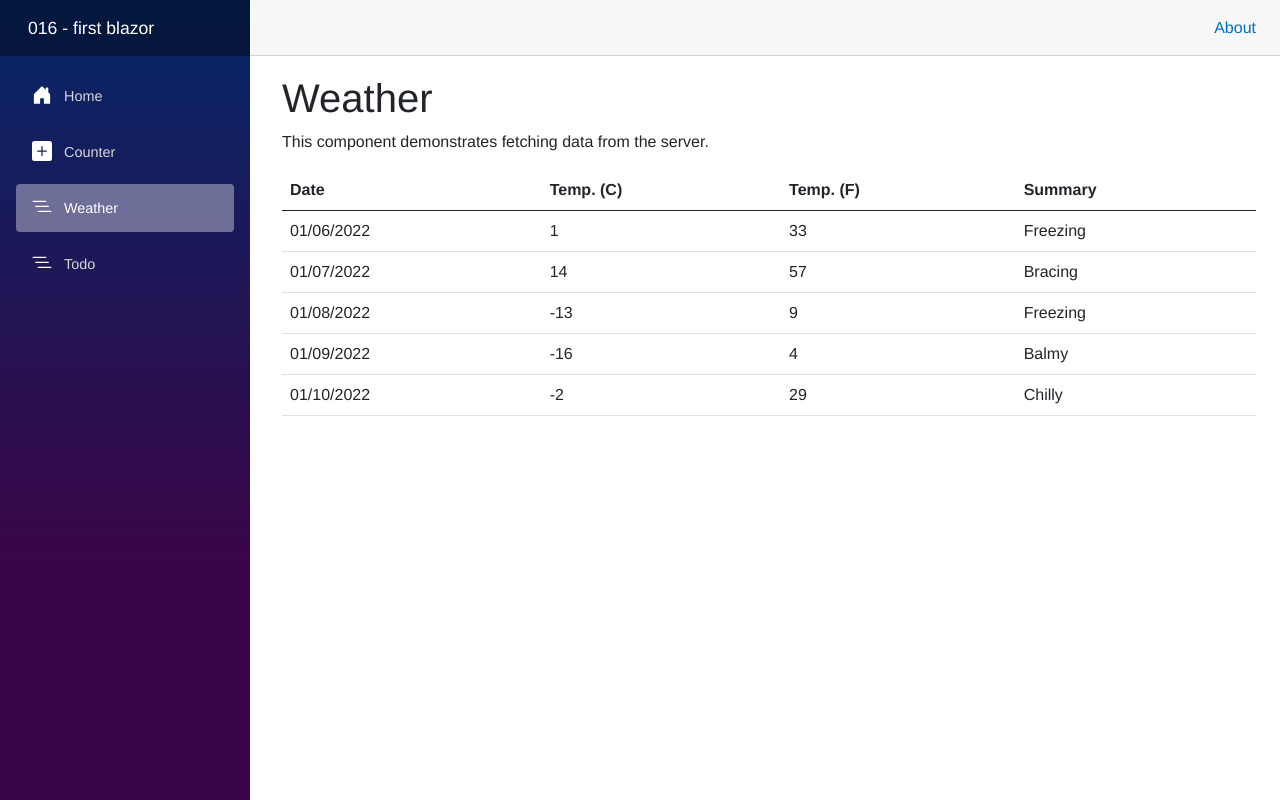
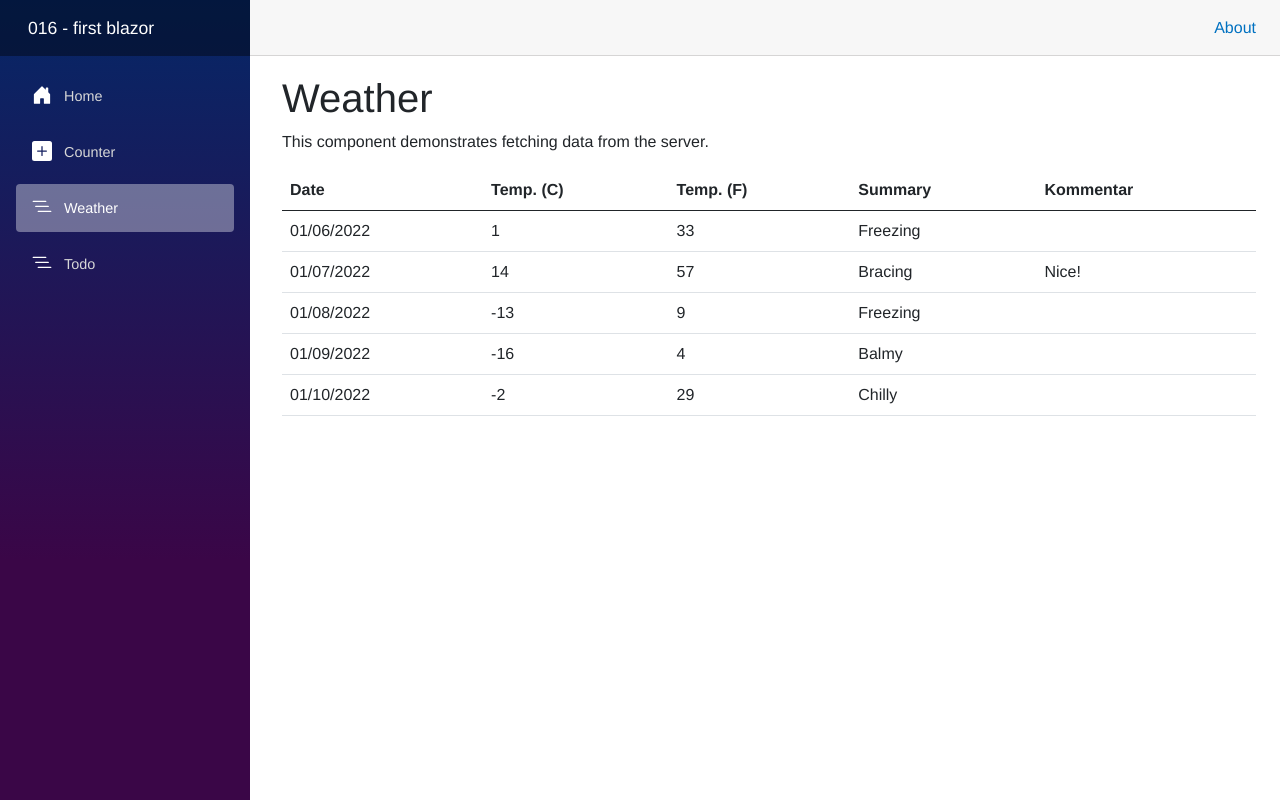
Before and after one commit to Garla-mantix/First-blazor-app, an ASP.NET Core app: page /weather in a window 1280 px wide. Run offline with ASP.NET Core 8, Linux system fonts and the light colour scheme; style sheets or scripts are compiled from the project's sources.

Commit message:
Nice weather

```diff
--- a/016 - first blazor/Pages/Weather.razor
+++ b/016 - first blazor/Pages/Weather.razor
@@ -1,7 +1,7 @@
 @page "/weather"
 @inject HttpClient Http
 
-<PageTitle>Weather</PageTitle>
+<PageTitle>Min egen vädersida</PageTitle>
 
 <h1>Weather</h1>
 
@@ -22,6 +22,7 @@ else
             <th>Temp. (C)</th>
             <th>Temp. (F)</th>
             <th>Summary</th>
+            <th>Kommentar</th>
         </tr>
         </thead>
         <tbody>
@@ -32,6 +33,7 @@ else
                 <td>@forecast.TemperatureC</td>
                 <td>@forecast.TemperatureF</td>
                 <td>@forecast.Summary</td>
+                <td>@forecast.Kommentar</td>
             </tr>
         }
         </tbody>
@@ -55,6 +57,8 @@ else
         public string? Summary { get; set; }
 
         public int TemperatureF => 32 + (int)(TemperatureC / 0.5556);
+
+        // Made this 10 instead of 20 since it's cold atm
+        public string? Kommentar => TemperatureC > 10 ? "Nice!" : null;
     }
-
 }
```
